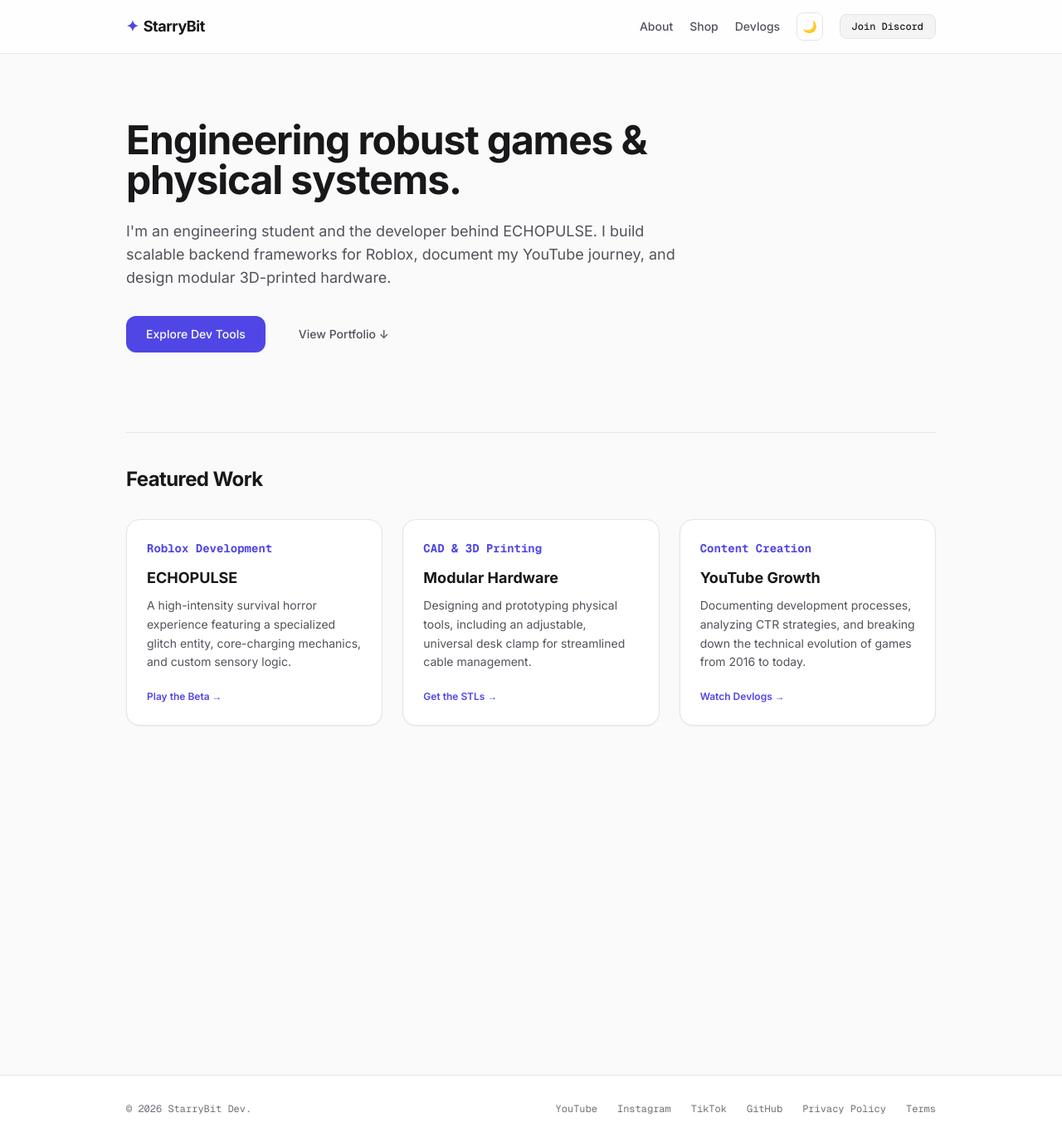
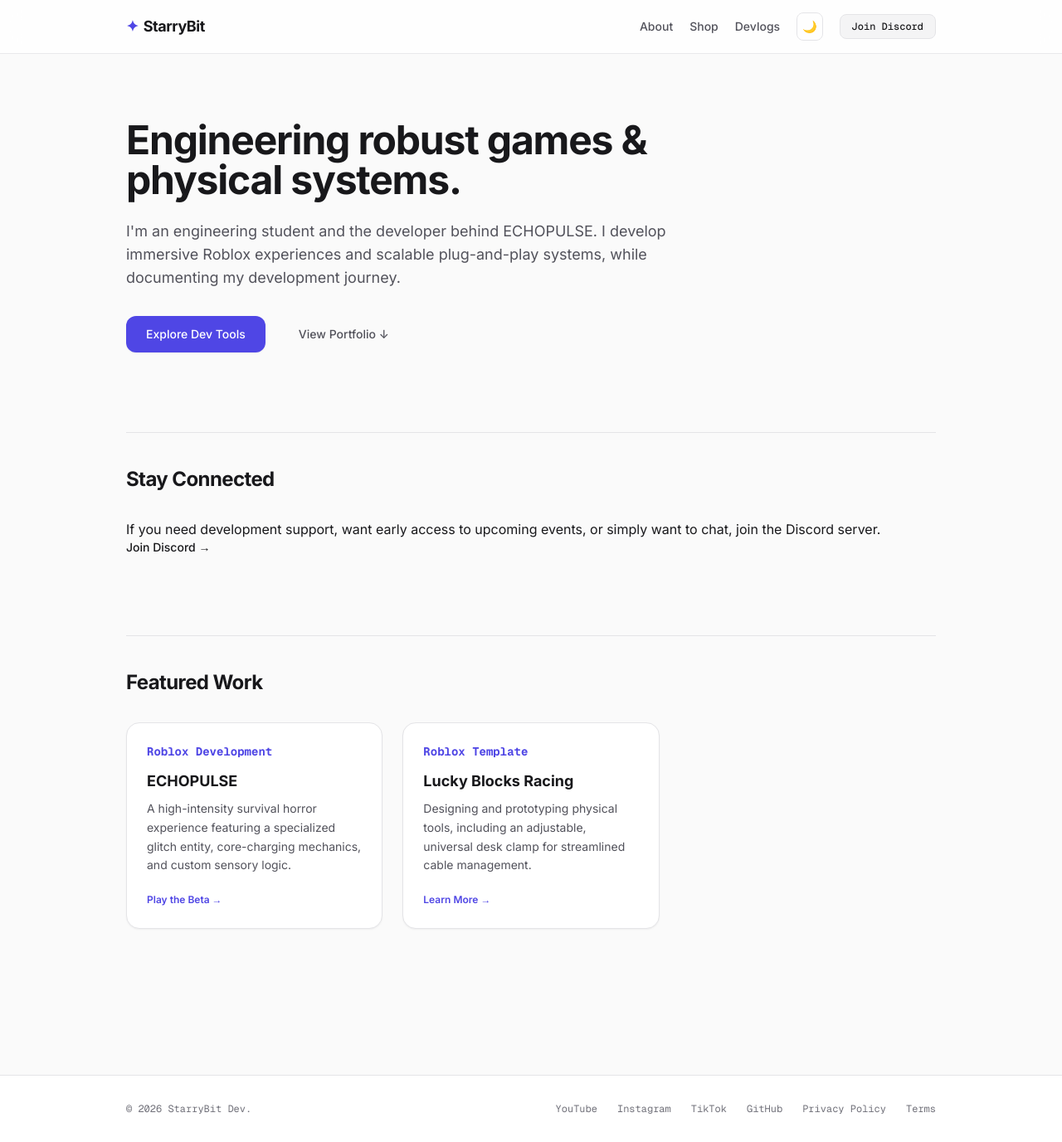
Before and after one commit to StarryBit/starrybit.github.io, a Jekyll site: the page built from index.html, in a window 1280 px wide and 1377 px high. Shown: the whole window at 83% size. Built offline with Jekyll 4.4.1, drawn with Linux system fonts in a browser that asks for light colours; nearby versions of some CDN libraries.

Commit message:
Update index.html

```diff
--- a/index.html
+++ b/index.html
@@ -9,12 +9,20 @@
         Engineering robust games & physical systems.
     </h1>
     <p class="text-base md:text-lg text-zinc-600 dark:text-zinc-400 leading-relaxed mb-8">
-        I'm an engineering student and the developer behind ECHOPULSE. I build scalable backend frameworks for Roblox, document my YouTube journey, and design modular 3D-printed hardware.
+        I'm an engineering student and the developer behind ECHOPULSE. I develop immersive Roblox experiences and scalable plug-and-play systems, while documenting my development journey.
     </p>
     <div class="flex flex-wrap items-center gap-4">
         <a href="/shop/" class="bg-indigo-600 hover:bg-indigo-500 text-white font-medium px-6 py-3 rounded-xl transition-all shadow-sm text-sm">Explore Dev Tools</a>
         <a href="#portfolio" class="text-zinc-600 hover:text-zinc-900 dark:text-zinc-400 dark:hover:text-white font-medium px-6 py-3 transition-colors text-sm">View Portfolio ↓</a>
     </div>
+</section>
+
+<section class="mb-24 pt-10 border-t border-zinc-200 dark:border-zinc-800/60">
+    <h2 class="text-2xl font-bold tracking-tight mb-8">Stay Connected</h2>
+    <h3>If you need development support, want early access to upcoming events, or simply want to chat, join the Discord server.</h3>
+    <a href="https://discord.gg/JwfTkNN8g" class="flex items-center gap-2 text-sm font-medium text-zinc-900 dark:text-white hover:text-indigo-600 dark:hover:text-indigo-400 transition-colors">
+            Join Discord &rarr;
+    </a>
 </section>
 
 <!-- Portfolio Section -->
@@ -27,24 +35,15 @@
             <div class="text-indigo-600 dark:text-indigo-400 text-sm font-bold mb-3 code-font">Roblox Development</div>
             <h3 class="text-lg font-bold mb-2">ECHOPULSE</h3>
             <p class="text-sm text-zinc-600 dark:text-zinc-400 leading-relaxed mb-4">A high-intensity survival horror experience featuring a specialized glitch entity, core-charging mechanics, and custom sensory logic.</p>
-            <a href="#" class="text-xs font-semibold text-indigo-600 dark:text-indigo-400 hover:underline">Play the Beta &rarr;</a>
+            <a href="https://www.roblox.com/games/115602536775786/ECHOPULSE" class="text-xs font-semibold text-indigo-600 dark:text-indigo-400 hover:underline">Play the Beta &rarr;</a>
         </div>
 
         <!-- Project 2 -->
         <div class="p-6 rounded-2xl bg-white border border-zinc-200 shadow-sm dark:bg-zinc-900/30 dark:border-zinc-800/80">
-            <div class="text-indigo-600 dark:text-indigo-400 text-sm font-bold mb-3 code-font">CAD & 3D Printing</div>
-            <h3 class="text-lg font-bold mb-2">Modular Hardware</h3>
+            <div class="text-indigo-600 dark:text-indigo-400 text-sm font-bold mb-3 code-font">Roblox Template</div>
+            <h3 class="text-lg font-bold mb-2">Lucky Blocks Racing</h3>
             <p class="text-sm text-zinc-600 dark:text-zinc-400 leading-relaxed mb-4">Designing and prototyping physical tools, including an adjustable, universal desk clamp for streamlined cable management.</p>
-            <a href="/shop/" class="text-xs font-semibold text-indigo-600 dark:text-indigo-400 hover:underline">Get the STLs &rarr;</a>
+            <a href="/shop/lucky-block-racing/" class="text-xs font-semibold text-indigo-600 dark:text-indigo-400 hover:underline">Learn More &rarr;</a>
         </div>
-
-        <!-- Project 3 -->
-        <div class="p-6 rounded-2xl bg-white border border-zinc-200 shadow-sm dark:bg-zinc-900/30 dark:border-zinc-800/80">
-            <div class="text-indigo-600 dark:text-indigo-400 text-sm font-bold mb-3 code-font">Content Creation</div>
-            <h3 class="text-lg font-bold mb-2">YouTube Growth</h3>
-            <p class="text-sm text-zinc-600 dark:text-zinc-400 leading-relaxed mb-4">Documenting development processes, analyzing CTR strategies, and breaking down the technical evolution of games from 2016 to today.</p>
-            <a href="https://youtube.com/YOUR_CHANNEL" class="text-xs font-semibold text-indigo-600 dark:text-indigo-400 hover:underline">Watch Devlogs &rarr;</a>
-        </div>
-
     </div>
 </section>
```
